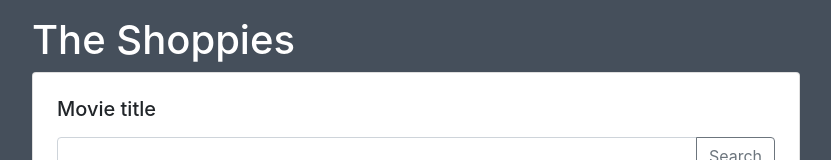
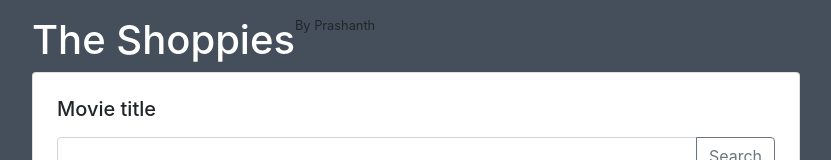
Before and after one commit to prashketh/ShopApp, a React (Create React App) app: page / in a window 1280 px wide. Shown: the top 160 px of the page, without its empty margins (224-1055 px from the left). Built offline with nearby package versions, Linux system fonts and the light colour scheme.

Commit message:
Added text

```diff
--- a/src/components/shoppies/shoppies.js
+++ b/src/components/shoppies/shoppies.js
@@ -30,8 +30,11 @@ class SearchBar extends Component {
     render() {
 
         return (
-            <div className="d-flex flex-column p-3 change-width">
-                <h1 class="header-color">The Shoppies</h1>
+            <div class="d-flex flex-column p-3 change-width">
+                <div class="d-flex flex-row">
+                    <h1 class="header-color">The Shoppies</h1>
+                    <small>By Prashanth</small>
+                </div>
                 <form class="d-flex flex-column card p-2" onSubmit={this.submit}>
                     <div class="pl-3 pt-3 pr-3">
                         <h5>Movie title</h5>
```
